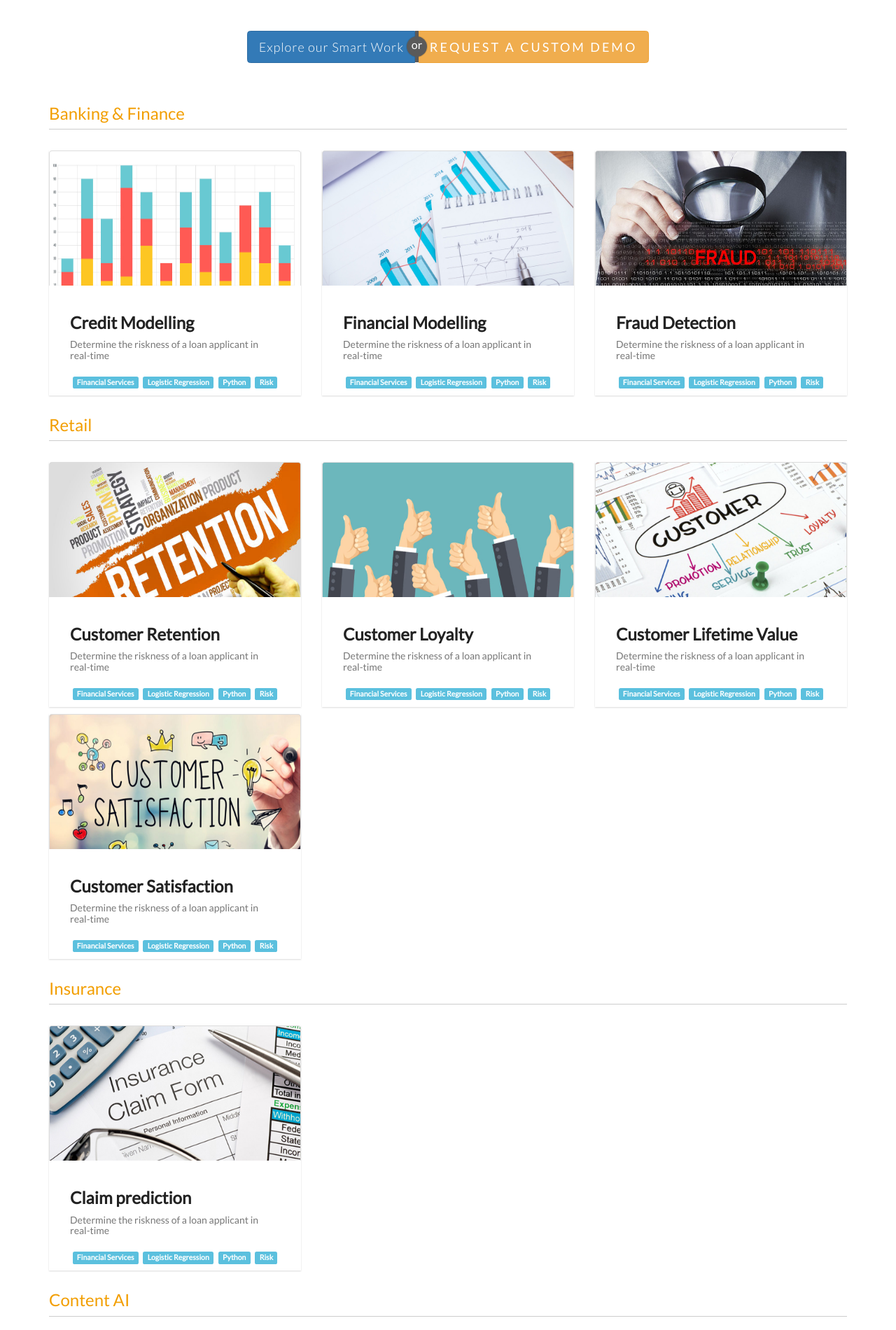
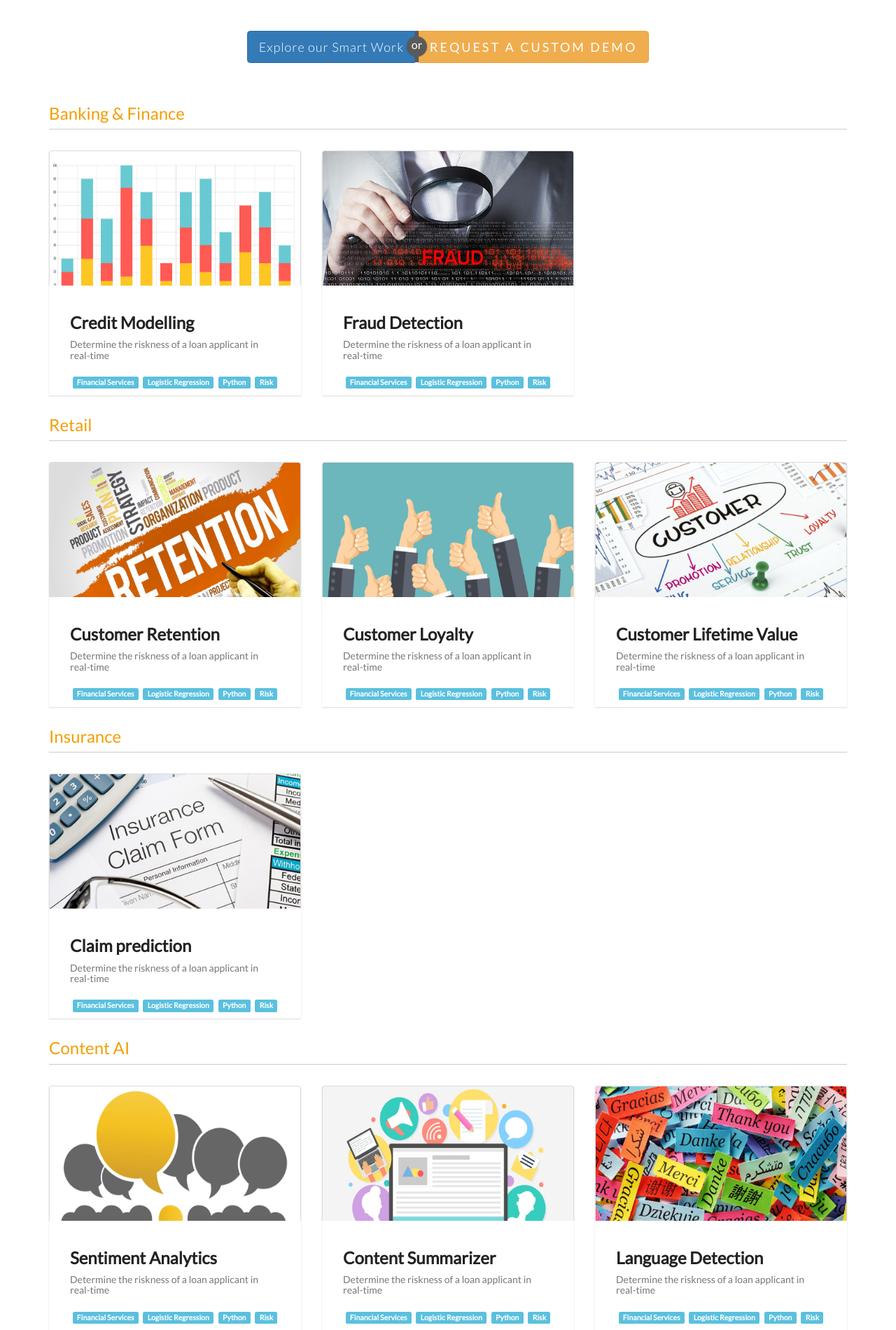
Before and after one commit to varadhodiyil/datasciencesolution, a Django app: page / in a window 1280 px wide. Shown: the part 412-2312 px from the top of the page at 70% size. Run offline with Django 3.2, Linux system fonts and the light colour scheme; some libraries are stand-ins or nearby versions.

Commit message:
Removed pending ui

```diff
--- a/datascience/templates/index.html
+++ b/datascience/templates/index.html
@@ -110,17 +110,13 @@
                   </div>
                </div>
             </div>
-            <div class="col-md-4 col-sm-6 col-xs-12 m-b-10">
+            <!-- <div class="col-md-4 col-sm-6 col-xs-12 m-b-10">
                <div class="column">
-                  <!-- Post-->
                   <div class="post-module">
-                     <!-- Thumbnail-->
                      <div class="thumbnail">
                         <img src="{% static 'assets/images/solu_2.jpg' %} " class="img-responsive" alt="">
                      </div>
-                     <!-- Post Content-->
                      <div class="post-content">
-                        <!-- <div class="category">Credit modelling </div>-->
                         <h1 class="title">Financial Modelling</h1>
                         <h2 class="sub_title">Determine the riskness of a loan applicant in real-time</h2>
                         <div class="description">
@@ -137,7 +133,7 @@
                      </div>
                   </div>
                </div>
-            </div>
+            </div> -->
             <div class="col-md-4 col-sm-6 col-xs-12 m-b-10">
                <div class="column">
                   <!-- Post-->
@@ -256,17 +252,13 @@
                   </div>
                </div>
             </div>
-            <div class="col-md-4 col-sm-6 col-xs-12 m-b-10">
+            <!-- <div class="col-md-4 col-sm-6 col-xs-12 m-b-10">
                <div class="column">
-                  <!-- Post-->
                   <div class="post-module">
-                     <!-- Thumbnail-->
                      <div class="thumbnail">
                         <img src="{% static 'assets/images/solu_7.jpg' %} " class="img-responsive" alt="">
                      </div>
-                     <!-- Post Content-->
                      <div class="post-content">
-                        <!-- <div class="category">Credit modelling </div>-->
                         <h1 class="title">Customer Satisfaction</h1>
                         <h2 class="sub_title">Determine the riskness of a loan applicant in real-time</h2>
                         <div class="description">
@@ -283,7 +275,7 @@
                      </div>
                   </div>
                </div>
-            </div>
+            </div> -->
          </div>
          <div class="row">
             <div class="col-md-12">
```
